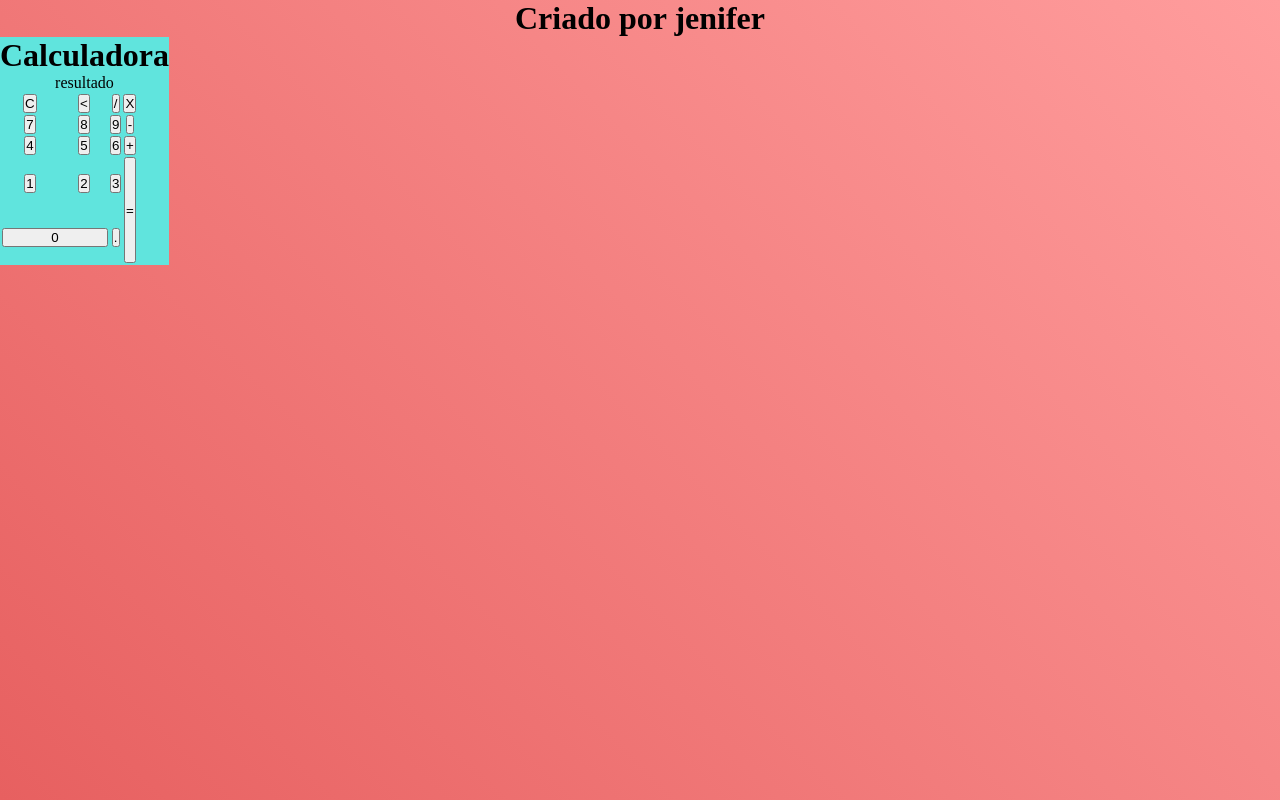
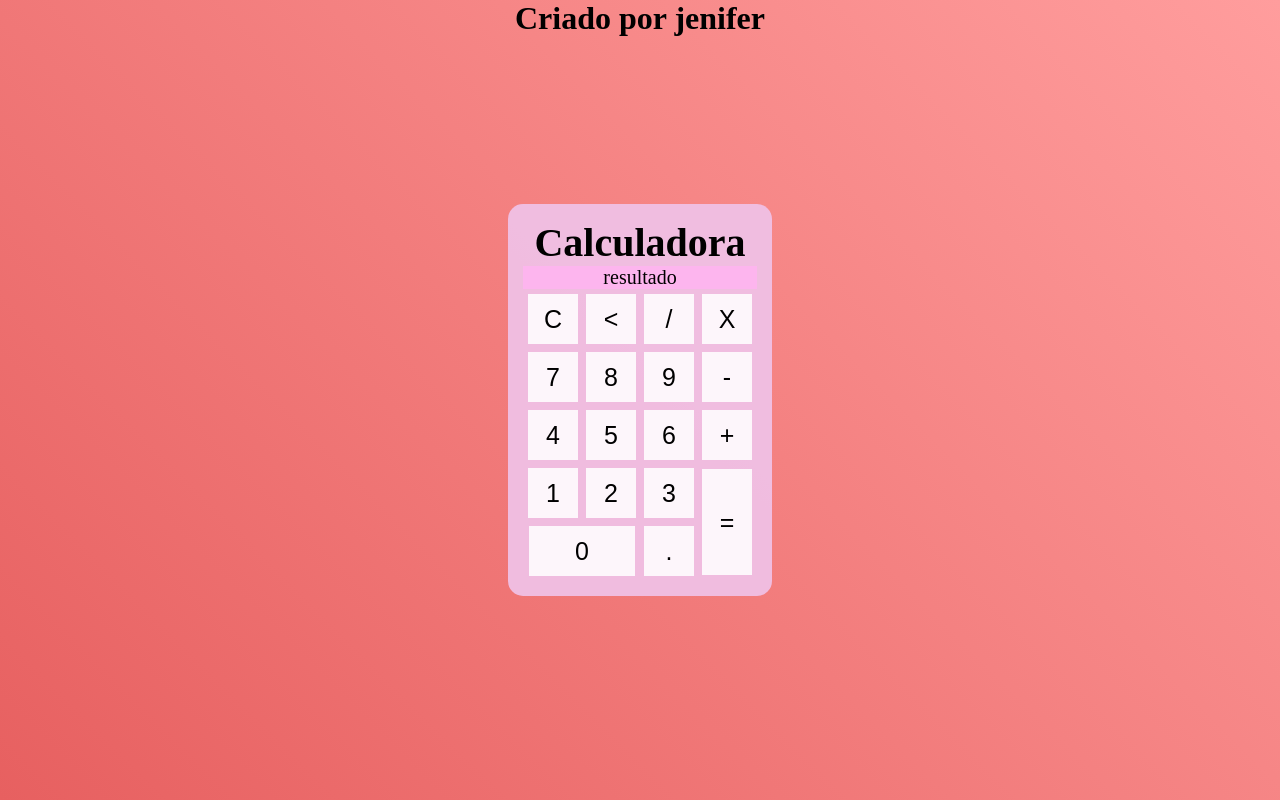
Before and after one commit to jeni2006/pratica3trimestre, a plain HTML site: page index.html in a window 1280 px wide. Drawn offline with Linux system fonts and the light colour scheme.

Commit message:
Add files via upload

```diff
--- a/styles.css
+++ b/styles.css
@@ -11,5 +11,27 @@
 }
 .Calculadora{
     position:absolute;
-    background-color:rgba(93, 231, 224, 0.979);
+    background-color:rgba(240, 190, 226, 0.979);
+    top: 50%;
+    left: 50%;
+    transform: translate(-50%, -50%);
+    border-radius: 15px;
+    padding: 15px;
+    font-size: 20px;
 }
+.botao{
+    width: 50px;
+    height: 50px;
+    margin: 3px;
+    font-size: 25px;
+    cursor: pointer;
+    background-color: rgba(255, 255, 255, 0.87);
+    border: none;
+    color: black;
+}
+.botao:hover{
+    background-color: rgb(246, 216, 253);
+}
+#resultado{
+    background-color: rgb(253, 181, 238);
+}
```
